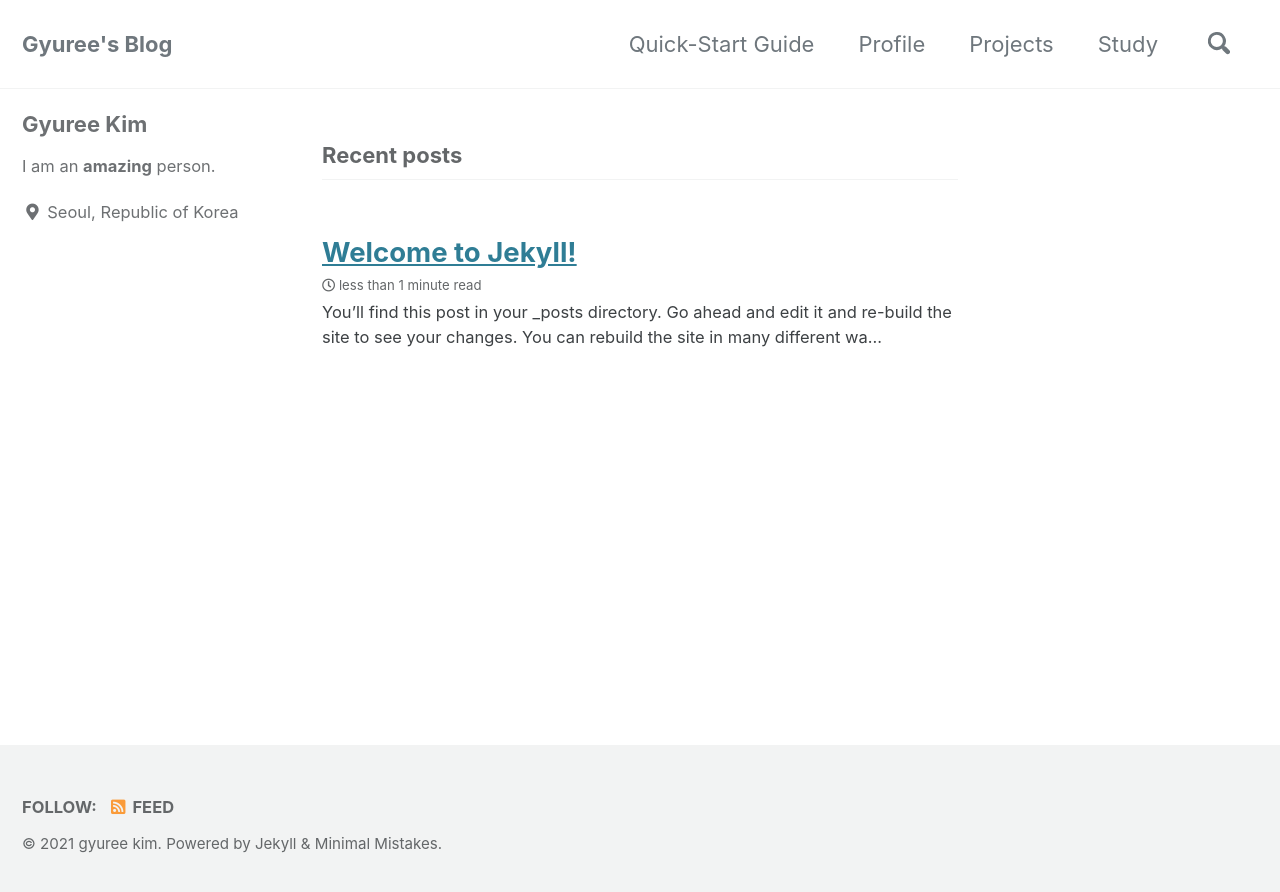
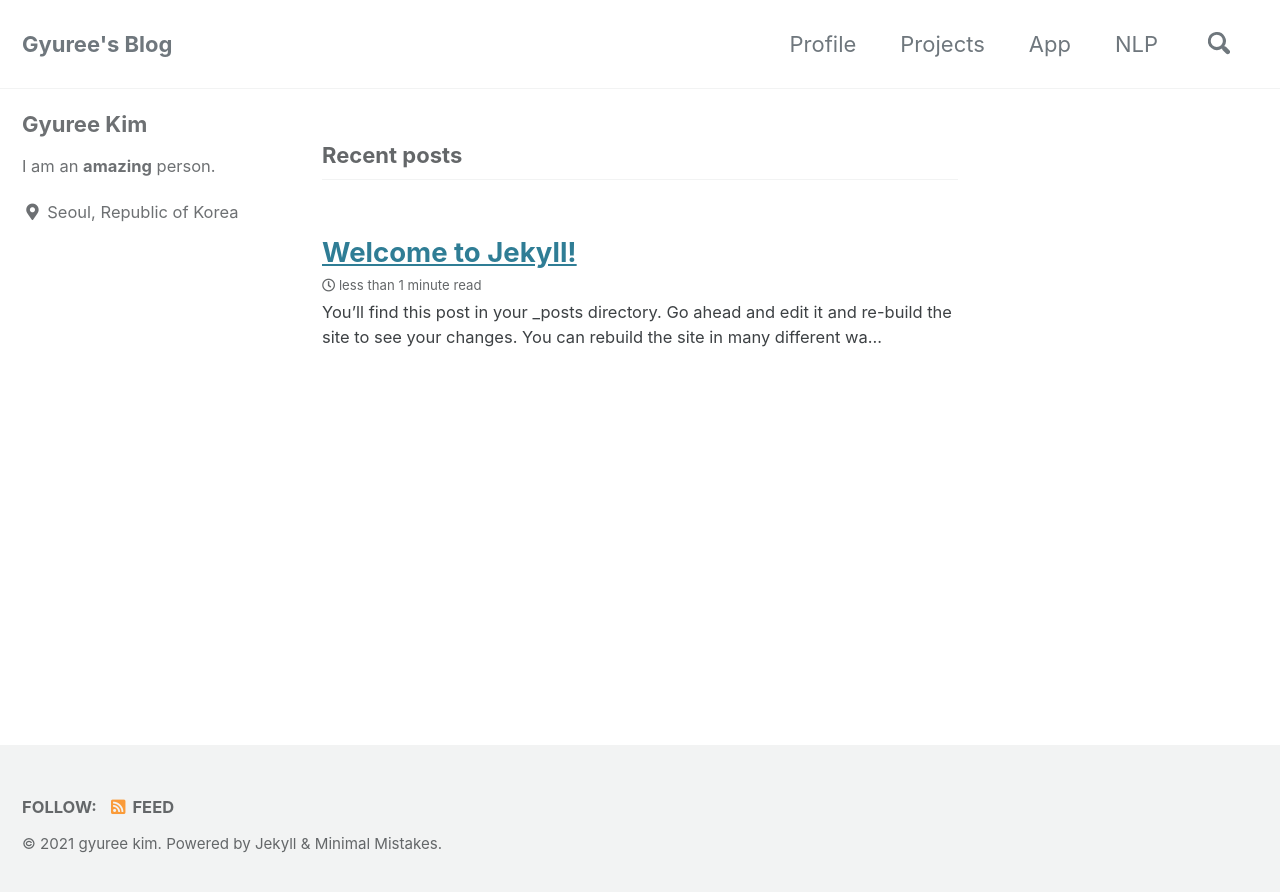
Before and after one commit to gyuree-kim/gyuree-kim.github.io, a Jekyll site: the page built from index.html, in a window 1280 px wide. Shown: the top 892 px of the page. Built offline with Jekyll 4.4.1, drawn with Linux system fonts in a browser that asks for light colours; cached includes are drawn as plain includes; the list of posts is cut into pages by our own code.

Commit message:
change menu list

```diff
--- a/_data/navigation.yml
+++ b/_data/navigation.yml
@@ -1,12 +1,10 @@
 # main links
 main:
-  - title: "Quick-Start Guide"
-    url: https://mmistakes.github.io/minimal-mistakes/docs/quick-start-guide/
   - title: "Profile"
     url: /profile/
   - title: "Projects"
     url: /projects/
-  - title: "Study"
-    url: /study/
-  # - title: "Sitemap"
-  #   url: /sitemap/
+  - title: "App"
+    url: /app/
+  - title: "NLP"
+    url: /nlp/
--- a/_pages/study.html
+++ b/_pages/nlp.md
@@ -1,7 +1,7 @@
 ---
-layout: Study
-permalink: /stydy/
-title: "Study"
+layout: NLP
+permalink: /nlp/
+title: "NLP"
 author_profile: true
 ---
 # ... Code Here ...
```
Also changed, not shown: _pages/App.md (added, +7 -0 lines).
